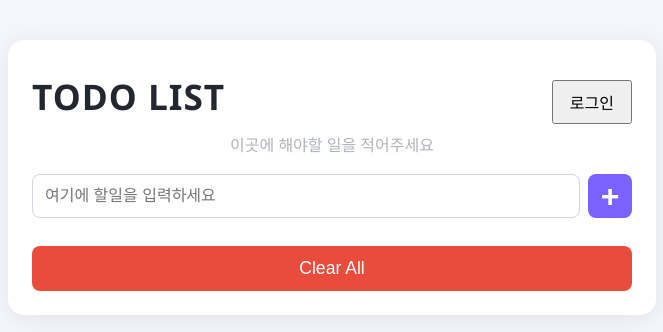
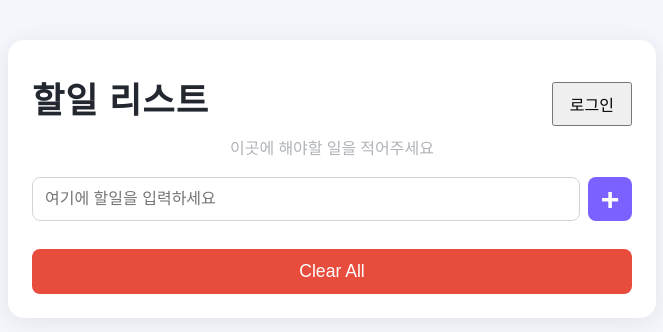
Before and after one commit to jinyeollee/first-test, a plain HTML site: page index.html in a window 1280 px wide. Shown: the whole page, without its empty margins (308-971 px from the left). Drawn offline with Linux system fonts and the light colour scheme; no server answers.

Commit message:
TODO LIST를 할일 리스트로 변경

```diff
--- a/index.html
+++ b/index.html
@@ -9,7 +9,7 @@
 <body>
   <div class="container">
     <div style="display: flex; align-items: center; justify-content: space-between;">
-      <h1>TODO LIST</h1>
+      <h1>할일 리스트</h1>
       <div style="display: flex; align-items: center; gap: 1em;">
         <span id="welcomeMsg" style="font-size:1rem; color:#333;"></span>
         <button id="loginBtn" style="font-size: 1rem; padding: 0.5em 1em;">로그인</button>
```
